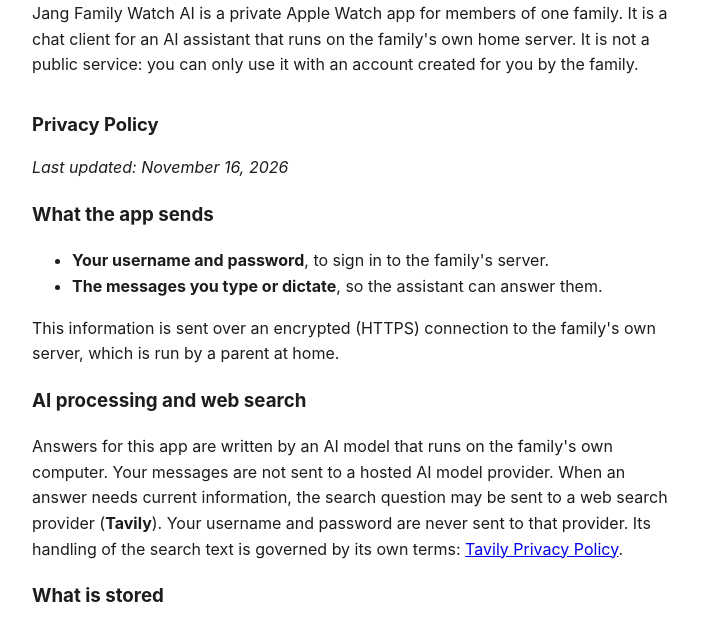
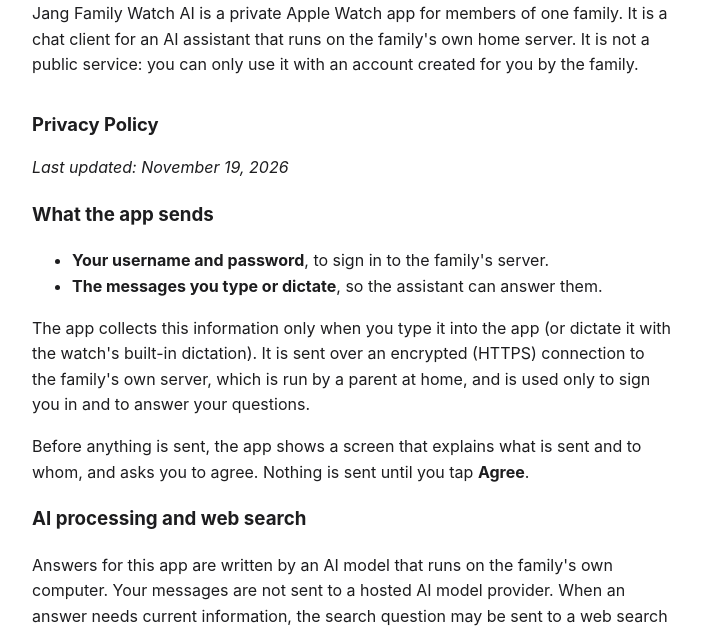
Before and after one commit to yfaney/jang-family-watch-ai, a plain HTML site: page index.html in a window 1280 px wide. Shown: the part 106-733 px from the top of the page, without its empty margins (288-989 px from the left). Drawn offline with Linux system fonts and the light colour scheme.

Commit message:
Privacy policy: describe the consent screen and how data is collected
Co-Authored-By: Claude Opus 5.5 <noreply@anthropic.com>

```diff
--- a/index.html
+++ b/index.html
@@ -17,15 +17,19 @@ client for an AI assistant that runs on the family's own home server. It is not
 service: you can only use it with an account created for you by the family.</p>
 
 <h2 id="privacy">Privacy Policy</h2>
-<p><em>Last updated: November 16, 2026</em></p>
+<p><em>Last updated: November 19, 2026</em></p>
 
 <h3>What the app sends</h3>
 <ul>
   <li><strong>Your username and password</strong>, to sign in to the family's server.</li>
   <li><strong>The messages you type or dictate</strong>, so the assistant can answer them.</li>
 </ul>
-<p>This information is sent over an encrypted (HTTPS) connection to the family's own
-server, which is run by a parent at home.</p>
+<p>The app collects this information only when you type it into the app (or dictate it
+with the watch's built-in dictation). It is sent over an encrypted (HTTPS) connection to
+the family's own server, which is run by a parent at home, and is used only to sign you
+in and to answer your questions.</p>
+<p>Before anything is sent, the app shows a screen that explains what is sent and to whom,
+and asks you to agree. Nothing is sent until you tap <strong>Agree</strong>.</p>
 
 <h3>AI processing and web search</h3>
 <p>Answers for this app are written by an AI model that runs on the family's own computer.
```
